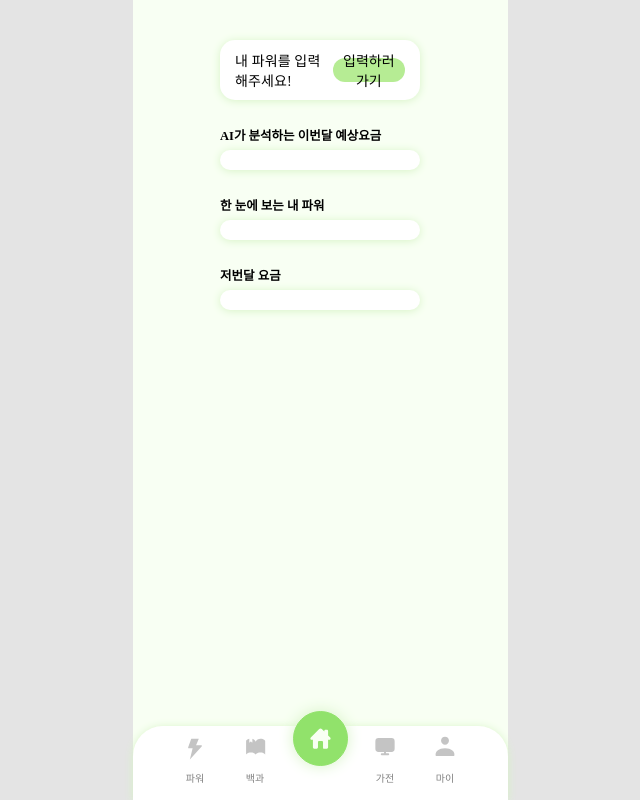
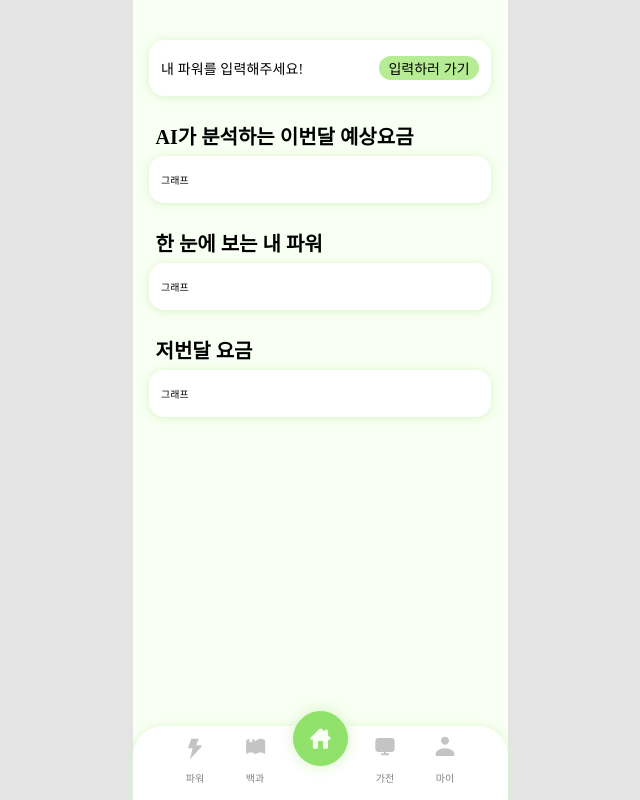
Before and after one commit to GreenSpark-greenspark/greenspark-frontend, a Next.js app: page /power in a window 1280 px wide. Shown: the whole page, without its empty margins (320-960 px from the left). Built offline with nearby package versions, Linux system fonts and the light colour scheme.

Commit message:
fix: box 컴포넌트로 변경

```diff
--- a/src/app/_component/power/AICharge.tsx
+++ b/src/app/_component/power/AICharge.tsx
@@ -1,10 +1,13 @@
 import React from "react";
+import Box from "@/components/Box";
 
 export default function AICharge() {
   return (
-    <div className="wrap">
+    <>
       <p className="title">AI가 분석하는 이번달 예상요금</p>
-      <div className="box"></div>
-    </div>
+      <div className="wrap">
+        <Box>그래프</Box>
+      </div>
+    </>
   );
 }
--- a/src/app/_component/power/GraphCharge.tsx
+++ b/src/app/_component/power/GraphCharge.tsx
@@ -1,10 +1,13 @@
 import React from "react";
+import Box from "@/components/Box";
 
 export default function GraphCharge() {
   return (
-    <div className="wrap">
+    <>
       <p className="title">한 눈에 보는 내 파워</p>
-      <div className="box"></div>
-    </div>
+      <div className="wrap">
+        <Box>그래프</Box>
+      </div>
+    </>
   );
 }
--- a/src/app/_component/power/PowerInput.tsx
+++ b/src/app/_component/power/PowerInput.tsx
@@ -1,12 +1,18 @@
 import React from "react";
 import "./power.common.css";
+import Box from "@/components/Box";
+
 export default function NowPower() {
   return (
-    <div className="wrap">
-      <div className="box powerinput">
-        <p className="text_normal">내 파워를 입력해주세요!</p>
-        <button className="btn">입력하러 가기</button>
+    <>
+      <div className="wrap">
+        <Box>
+          <div className="powerinput">
+            <p className="text_normal">내 파워를 입력해주세요!</p>
+            <button className="btn">입력하러 가기</button>
+          </div>
+        </Box>
       </div>
-    </div>
+    </>
   );
 }
--- a/src/app/_component/power/PreCharge.tsx
+++ b/src/app/_component/power/PreCharge.tsx
@@ -1,10 +1,13 @@
 import React from "react";
+import Box from "@/components/Box";
 
 export default function PreCharge() {
   return (
-    <div className="wrap">
+    <>
       <p className="title">저번달 요금</p>
-      <div className="box"></div>
-    </div>
+      <div className="wrap">
+        <Box>그래프</Box>
+      </div>
+    </>
   );
 }
--- a/src/app/_component/power/power.common.css
+++ b/src/app/_component/power/power.common.css
@@ -7,23 +7,15 @@
 .title {
   color: #000;
   font-family: Pretendard;
-  font-size: 1.25rem;
+  font-size: 2rem;
   font-style: normal;
   font-weight: 600;
   line-height: normal;
-  width: 20rem;
   margin-bottom: 0.6rem;
+  margin-left: 2.3rem;
+  margin-top: 2.5rem;
 }
 
-.box {
-  width: 17rem;
-  /* height: 10rem; */
-  border-radius: 15px;
-  background-color: #fff;
-  box-shadow: 0px 1px 8px 0px var(--Main-Color, #d7f3c6);
-  margin-bottom: 2.5rem;
-  padding: 1rem 1.5rem;
-}
 .powerinput {
   display: flex;
   align-items: center;
```
